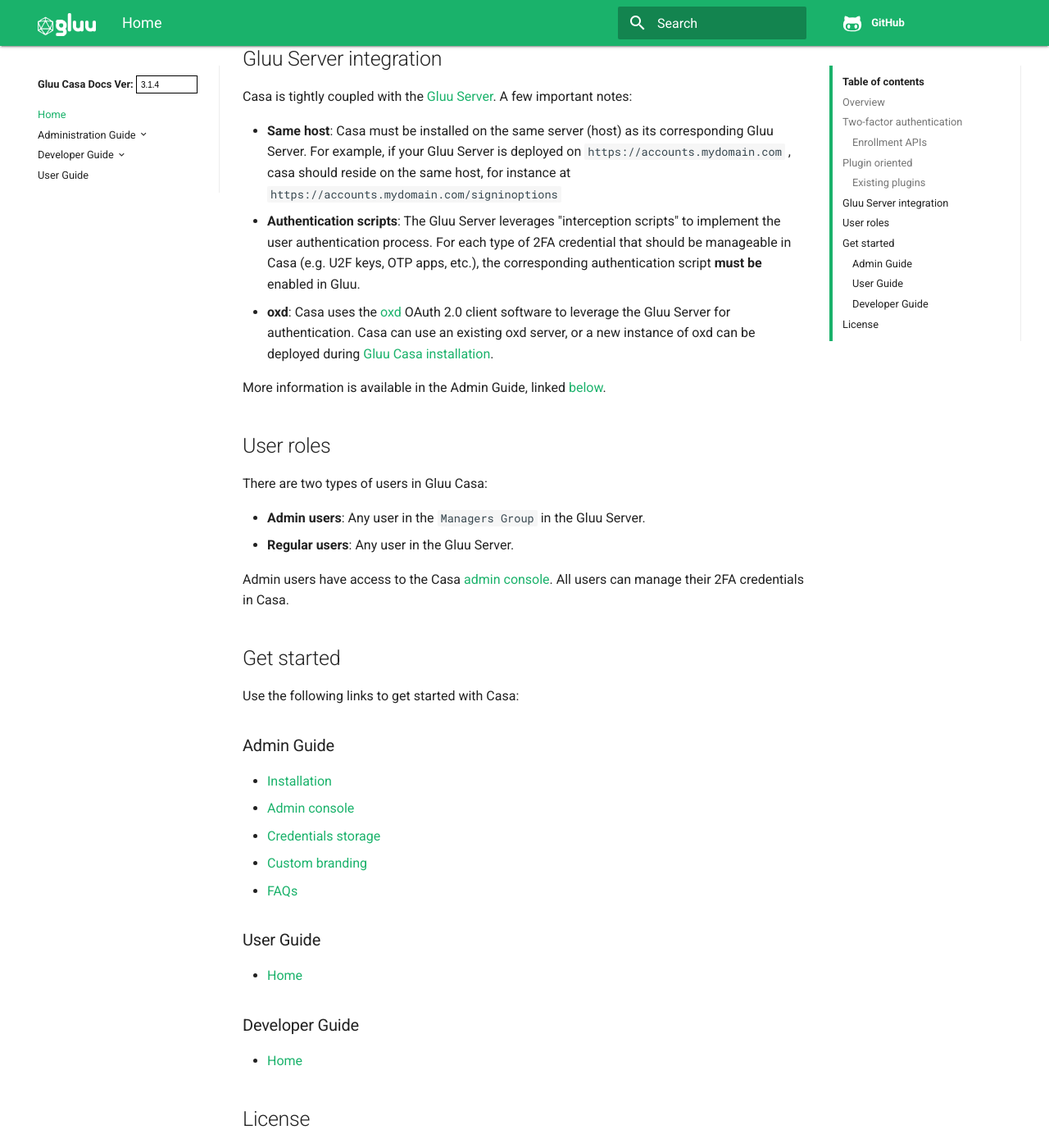
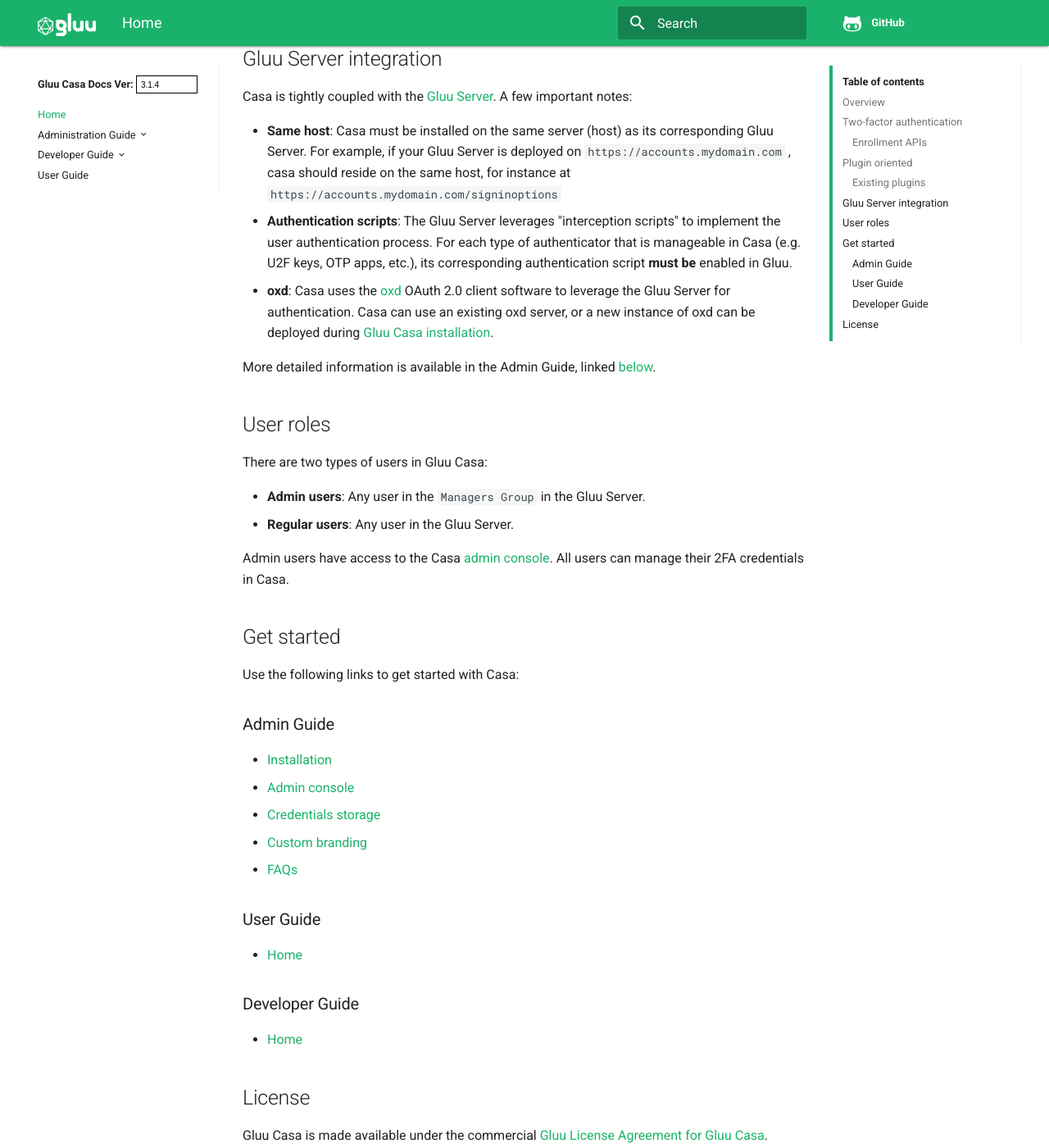
Before and after one commit to shmorri/docs-casa-prod, an MkDocs documentation site: the page built from docs/source/index.md, in a window 1280 px wide and 1400 px high, scrolled down 1602 px. Shown: the whole window at 82% size. Built offline with MkDocs 1.6.1, drawn with Linux system fonts in a browser that asks for light colours; old or Windows-style settings are respelled for this version of MkDocs; some of the changed text lies outside the part shown.

Commit message:
Update index.md

```diff
--- a/docs/source/index.md
+++ b/docs/source/index.md
@@ -49,11 +49,11 @@ Casa is tightly coupled with the [Gluu Server](https://gluu.org/docs/ce). A few
 
 - **Same host**: Casa must be installed on the same server (host) as its corresponding Gluu Server. For example, if your Gluu Server is deployed on `https://accounts.mydomain.com` , casa should reside on the same host, for instance at `https://accounts.mydomain.com/signinoptions`
 
-- **Authentication scripts**: The Gluu Server leverages "interception scripts" to implement the user authentication process. For each type of 2FA credential that should be manageable in Casa (e.g. U2F keys, OTP apps, etc.), the corresponding authentication script **must be** enabled in Gluu.
+- **Authentication scripts**: The Gluu Server leverages "interception scripts" to implement the user authentication process. For each type of authenticator that is manageable in Casa (e.g. U2F keys, OTP apps, etc.), its corresponding authentication script **must be** enabled in Gluu.
 
 - **oxd**: Casa uses the [oxd](https://oxd.gluu.org) OAuth 2.0 client software to leverage the Gluu Server for authentication. Casa can use an existing oxd server, or a new instance of oxd can be deployed during [Gluu Casa installation](./administration/installation.md).
 
-More information is available in the Admin Guide, linked [below](#admin-guide).
+More detailed information is available in the Admin Guide, linked [below](#admin-guide).
 
 ## User roles
 
@@ -86,4 +86,4 @@ Use the following links to get started with Casa:
 - [Home](./developer/index.md)
 
 ## License
-Gluu Casa is licensed under the commercial [Gluu License Agreement for Gluu Casa](https://github.com/GluuFederation/casa/blob/master/LICENSE.md).
+Gluu Casa is made available under the commercial [Gluu License Agreement for Gluu Casa](https://github.com/GluuFederation/casa/blob/master/LICENSE.md).
```
